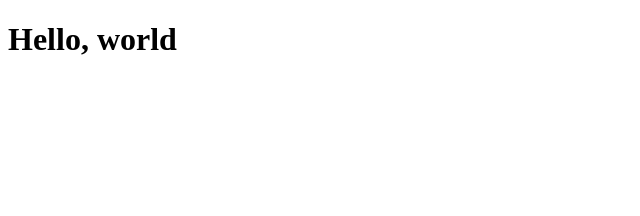
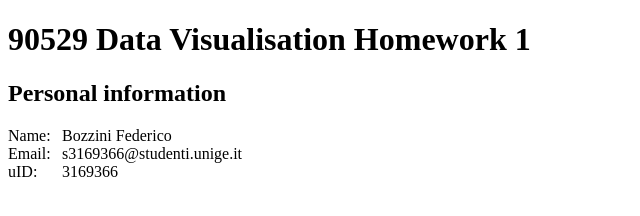
Before and after one commit to federicobozzini/unige-data-visualization, a plain HTML site: page homework1/BozziniFederico-hw1.html in a window 1280 px wide. Shown: the whole page, without its empty margins (0-640 px from the left). Drawn offline with Linux system fonts and the light colour scheme.

Commit message:
Added personal information.

```diff
--- a/homework1/BozziniFederico-hw1.html
+++ b/homework1/BozziniFederico-hw1.html
@@ -1,10 +1,49 @@
 <!DOCTYPE html>
 <html>
-  <head>
-    <title>title</title>
+
+<head>
+    <title>90529 Data Visualisation Homework 1</title>
     <meta name="viewport" content="width=device-width, initial-scale=1.0">
-  </head>
-  <body>
-    <h1>Hello, world</h1>
-  </body>
+    <style media="screen" type="text/css">
+        /* Info section */
+        /* --------------------------------------------------- */
+        .info dt::after {
+            content: ": ";
+        }
+
+        .info dt, .info dd {
+            display: inline-block;
+        }
+
+        .info dt {
+            width: 50px;
+        }
+
+        .info dd {
+            margin: 0;
+        }
+        /* --------------------------------------------------- */
+    </style>
+</head>
+
+<body>
+    <h1>90529 Data Visualisation Homework 1</h1>
+
+    <h2>Personal information</h2>
+    <dl class="info">
+        <div>
+            <dt>Name</dt>
+            <dd>Bozzini Federico</dd>
+        </div>
+        <div>
+            <dt>Email</dt>
+            <dd>s3169366@studenti.unige.it</dd>
+        </div>
+        <div>
+            <dt>uID</dt>
+            <dd>3169366</dd>
+        </div>
+    </dl>
+
+</body>
 </html>
```
